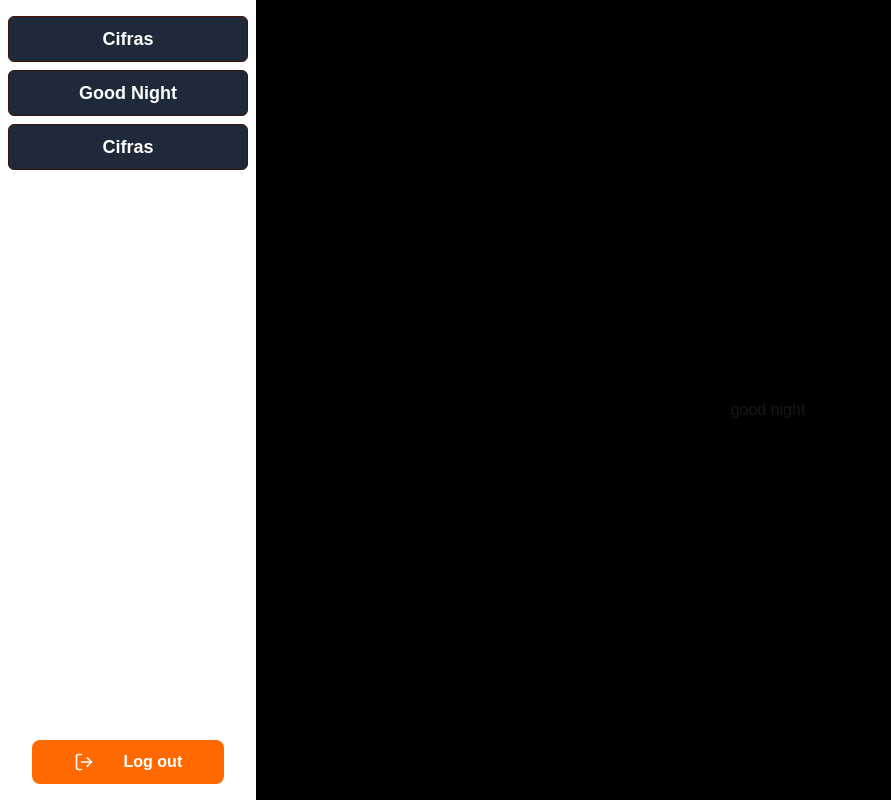
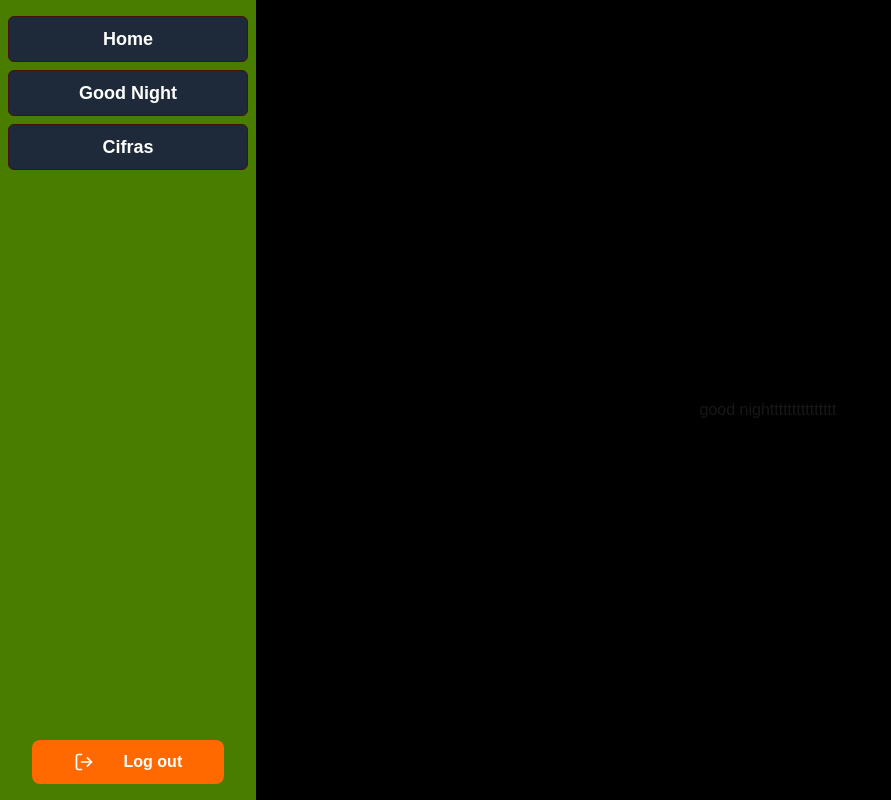
Before and after one commit to P3dr0PRR/Cifras, a Next.js app in the folder cifras-front-end/: page /goodN in a window 1280 px wide. Shown: the whole page, without its empty margins (0-891 px from the left). Built offline with nearby package versions, Linux system fonts and the light colour scheme.

Commit message:
fix(sidebar): ajusta menu mobile e layout das paginas

```diff
--- a/cifras-front-end/app/(system)/cifras/page.tsx
+++ b/cifras-front-end/app/(system)/cifras/page.tsx
@@ -1,7 +1,7 @@
 export default function cifras() {
   return (
-    <div className="w-full min-h-screen bg-gray-950 flex flex-col">
-      <section className="flex flex-col items-center justify-center min-h-screen px-6 text-center relative overflow-hidden">
+    <div className="w-full h-full bg-gray-950 flex flex-col">
+      <section className="flex flex-col items-center justify-center px-6 text-center relative overflow-hidden">
         Cifra é um sistema de notação musical que usa letras, números e símbolos
         para representar os acordes de uma música de forma prática.Como Funciona
         na MúsicaLetras básicas: As sete primeiras letras do alfabeto
--- a/cifras-front-end/app/(system)/goodN/page.tsx
+++ b/cifras-front-end/app/(system)/goodN/page.tsx
@@ -1,8 +1,8 @@
 export default function Goodn() {
   return (
-    <div className="w-full min-h-screen bg-gray-950 flex flex-col">
-      <section className="flex flex-col items-center justify-center min-h-screen px-6 text-center relative overflow-hidden">
-        good night
+    <div className="w-full h-full bg-lime-500 flex flex-col">
+      <section className="flex flex-col items-center justify-center px-6 text-center relative overflow-hidden">
+        good nighttttttttttttttt
       </section>
     </div>
   );
--- a/cifras-front-end/app/(system)/layout.tsx
+++ b/cifras-front-end/app/(system)/layout.tsx
@@ -7,11 +7,11 @@ export default function SystemLayout({
   children: React.ReactNode;
 }) {
   return (
-    <div>
+    <div className="flex flex-col h-dvh">
       <MobileMenu>
         <Sidebar />
       </MobileMenu>
-      <div className="grid md:grid-cols-[16rem_1fr]">
+      <div className="grid md:grid-cols-[16rem_1fr] flex-1 h-full">
         <div className="hidden md:block">
           <Sidebar />
         </div>
--- a/cifras-front-end/app/components/mobileMenu/mobileMenu.tsx
+++ b/cifras-front-end/app/components/mobileMenu/mobileMenu.tsx
@@ -13,13 +13,17 @@ export default function MobileMenu({
     setIsMenuOpen(!isMenuOpen);
   }
 
+  function closeMenu() {
+    setIsMenuOpen(false);
+  }
+
   return (
     <div>
-      <div className="block md:hidden">
+      <div className="block md:hidden z-100">
         <button onClick={handleMenuClick} className="p-2">
           <HeaderIn />
         </button>
-        {isMenuOpen && children}
+        {isMenuOpen && <div className="fixed inset-t-16 inset-x-0 z-50" onClick={closeMenu}>{children}</div>}
       </div>
     </div>
   );
--- a/cifras-front-end/app/components/sidebar/sidebar.tsx
+++ b/cifras-front-end/app/components/sidebar/sidebar.tsx
@@ -4,10 +4,10 @@ import Logout from "@/app/components/logout/component";
 
 export function Sidebar() {
   return (
-    <div className="w-64 h-screen bg-brown-700 flex flex-col justify-between py-4">
+    <nav className=" w-full md:w-64 h-full md:h-screen bottom-0 bg-lime-700 flex flex-col justify-between py-4 gap-4">
       <div className="flex flex-col gap-2">
         <Link href="/" className="sidebar-btn">
-          Cifras
+          Home
         </Link>
         <Link href="/goodN" className="sidebar-btn">
           Good Night
@@ -19,6 +19,6 @@ export function Sidebar() {
       <div className="mx-8">
         <Logout />
       </div>
-    </div>
+    </nav>
   );
 }
```
